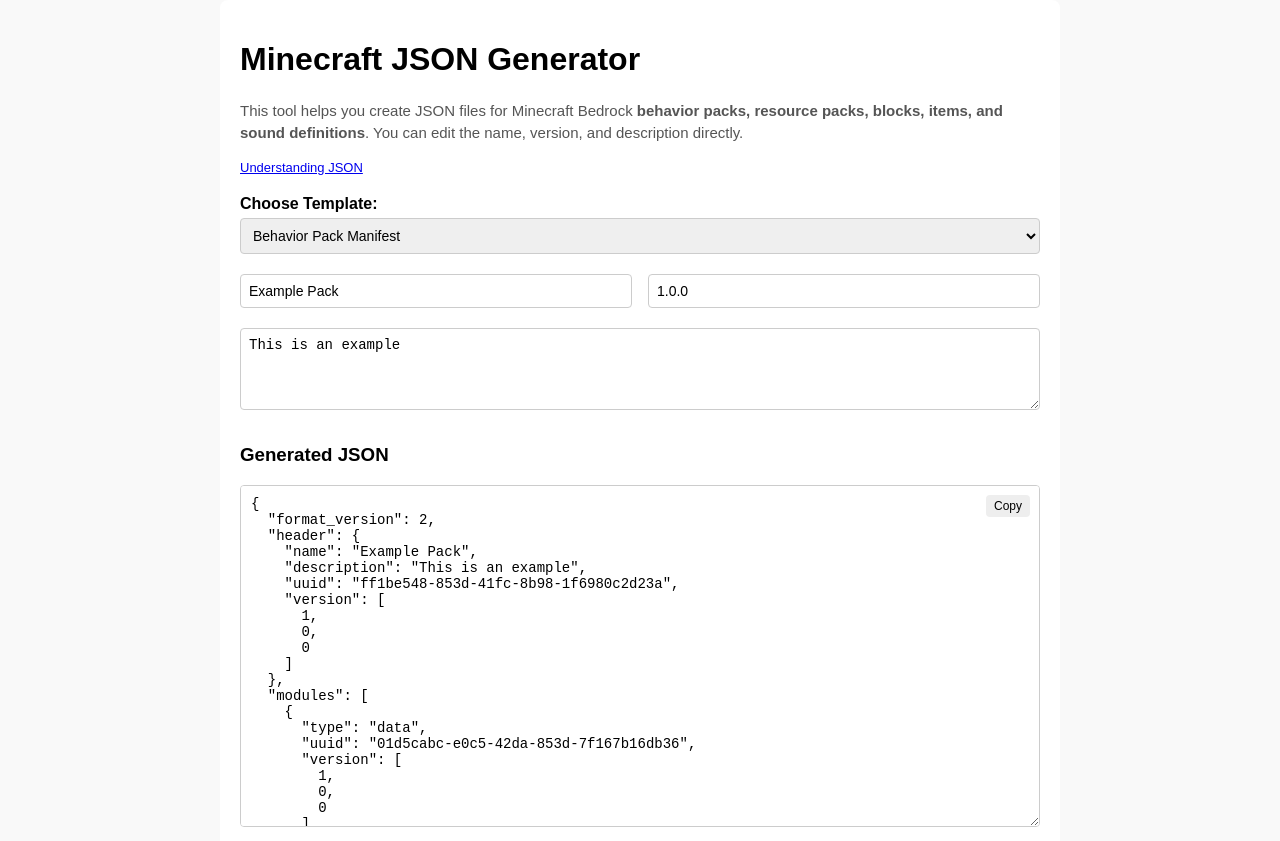
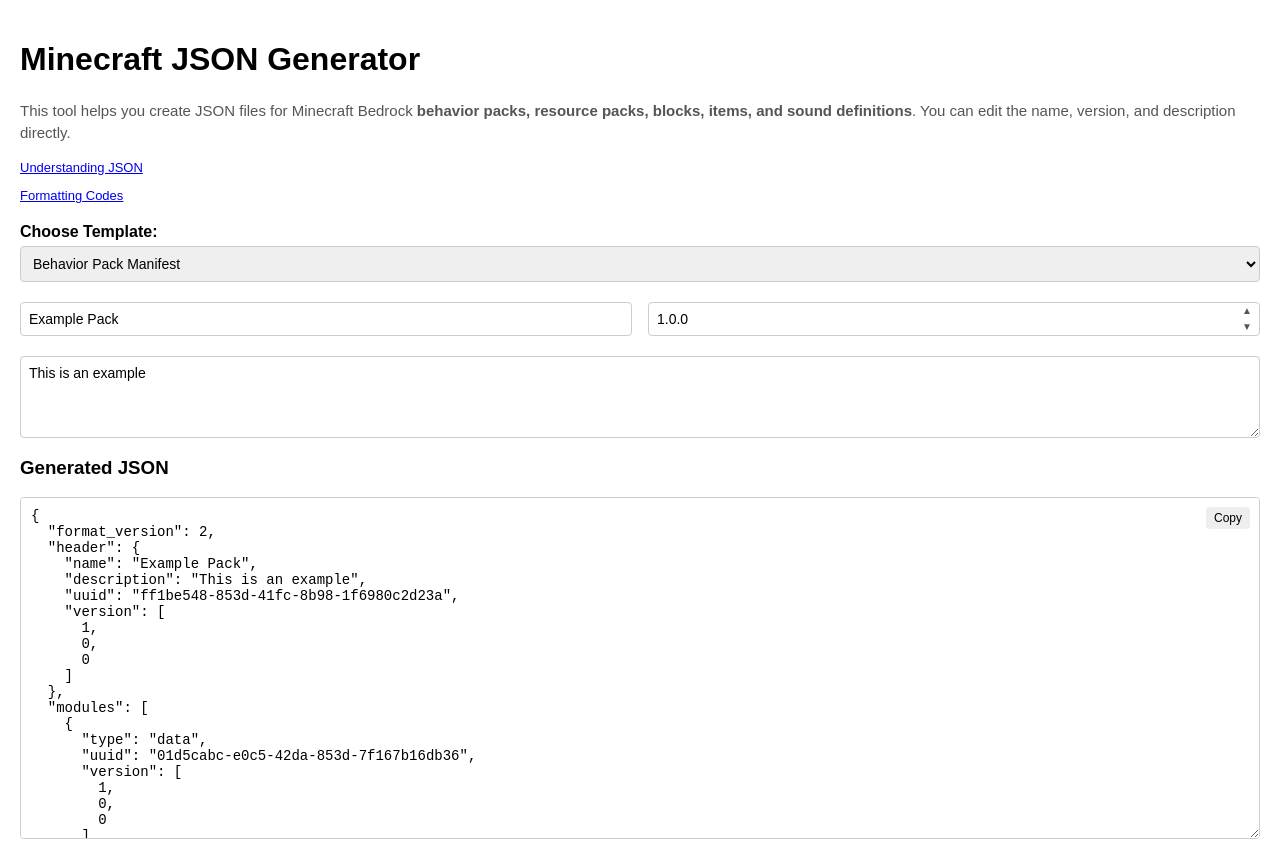
Before and after one commit to shoukelp/JSON-generator, a React (Create React App) app: page / in a window 1280 px wide. Shown: the top 841 px of the page. Built offline with nearby package versions, Linux system fonts and the light colour scheme.

Commit message:
Some changes

```diff
--- a/src/App.jsx
+++ b/src/App.jsx
@@ -1,9 +1,8 @@
-// src/App.jsx
 import React, { useState, useEffect } from "react";
 import TemplateSelector from "./components/TemplateSelector";
 import JSONDisplay from "./components/JSONDisplay";
 import DownloadButton from "./components/DownloadButton";
-import Footer from "./components/Footer"; // Import Footer
+import Footer from "./components/Footer";
 import generateTemplate from "./utils/templateGenerator";
 import "./index.css";
 
@@ -13,12 +12,61 @@
   const [description, setDescription] = useState("This is an example");
   const [version, setVersion] = useState("1.0.0");
   const [jsonOutput, setJsonOutput] = useState("");
+  const [nameError, setNameError] = useState("");
+  const [descriptionError, setDescriptionError] = useState("");
+  const [versionError, setVersionError] = useState("");
 
+  // Convert description keeping § and newlines
   const convertDescription = (desc) =>
     desc.replace(/§/g, "\u00A7").replace(/\r?\n/g, "\n");
 
+  // Normalize version to 3 parts: "1.2" => "1.2.0"
+  const normalizeVersion = (v) => {
+    const parts = v.split(".");
+    while (parts.length < 3) parts.push("0");
+    return parts.slice(0, 3).map((p) => String(Number(p))).join(".");
+  };
+
+  // Validate version format x.y.z with numbers and dots
+  const isValidVersion = (v) => /^\d+(\.\d+){0,2}$/.test(v);
+
+  // Validation functions
+  const validateName = (value) => {
+    if (value.trim() === "") {
+      setNameError("Name cannot be empty");
+      return false;
+    } else {
+      setNameError("");
+      return true;
+    }
+  };
+
+  const validateDescription = (value) => {
+    if (value.trim() === "") {
+      setDescriptionError("Description cannot be empty");
+      return false;
+    } else {
+      setDescriptionError("");
+      return true;
+    }
+  };
+
+  const validateVersion = (value) => {
+    if (value.trim() === "") {
+      setVersionError("Version cannot be empty");
+      return false;
+    }
+    if (!isValidVersion(value)) {
+      setVersionError("Invalid version format");
+      return false;
+    }
+    setVersionError("");
+    return true;
+  };
+
   const generateJSON = () => {
-    const versionArray = version.split(".").map((v) => parseInt(v, 10));
+    const normalizedVersion = normalizeVersion(version);
+    const versionArray = normalizedVersion.split(".").map((v) => parseInt(v, 10));
     const desc = convertDescription(description);
 
     return JSON.stringify(
@@ -32,8 +80,86 @@
     );
   };
 
+  // Handlers with validation
   const handleTemplateChange = (e) => {
     setSelectedTemplate(e.target.value);
+  };
+
+  const handleNameChange = (e) => {
+    setName(e.target.value);
+    validateName(e.target.value);
+  };
+
+  const handleDescriptionChange = (e) => {
+    setDescription(e.target.value);
+    validateDescription(e.target.value);
+  };
+
+  const handleVersionChange = (e) => {
+    const value = e.target.value;
+    if (/^[0-9.]*$/.test(value)) {
+      setVersion(value);
+      validateVersion(value);
+    }
+  };
+
+  // Version increment/decrement with minimum 0.1.0
+  const incrementVersion = () => {
+    let [x, y, z] = version.split(".").map((v) => parseInt(v, 10));
+    if (isNaN(x)) x = 0;
+    if (isNaN(y)) y = 0;
+    if (isNaN(z)) z = 0;
+
+    if (z < 99) {
+      z++;
+    } else {
+      z = 0;
+      if (y < 99) {
+        y++;
+      } else {
+        y = 0;
+        x++;
+      }
+    }
+
+    setVersion(`${x}.${y}.${z}`);
+    validateVersion(`${x}.${y}.${z}`);
+  };
+
+  const decrementVersion = () => {
+    let [x, y, z] = version.split(".").map((v) => parseInt(v, 10));
+    if (isNaN(x)) x = 0;
+    if (isNaN(y)) y = 0;
+    if (isNaN(z)) z = 0;
+
+    // Minimum version is 0.0.1, can't go below this
+    if (x === 0 && y === 0 && z === 1) {
+      return;
+    }
+
+    if (z > 0) {
+      z--;
+    } else {
+      if (y > 0) {
+        y--;
+        z = 99;
+      } else {
+        if (x > 0) {
+          x--;
+          y = 99;
+          z = 99;
+        }
+      }
+    }
+
+    // Clamp to minimum 0.0.1
+    if (x === 0 && y === 0 && z === 0) {
+      y = 0;
+      z = 1;
+    }
+
+    setVersion(`${x}.${y}.${z}`);
+    validateVersion(`${x}.${y}.${z}`);
   };
 
   useEffect(() => {
@@ -48,9 +174,18 @@
         This tool helps you create JSON files for Minecraft Bedrock <strong>behavior packs, resource packs, blocks, items, and sound definitions</strong>. You can edit the name, version, and description directly.
       </p>
 
-      <p className="source-note">
-        <a href="https://wiki.bedrock.dev/guide/understanding-json">Understanding JSON</a>
+      <div className="source-note">
+        <p>
+          <a href="https://wiki.bedrock.dev/guide/understanding-json" target="_blank" rel="noopener noreferrer">
+            Understanding JSON
+          </a>
         </p>
+        <p>
+          <a href="https://minecraft.fandom.com/wiki/Formatting_codes" target="_blank" rel="noopener noreferrer">
+            Formatting Codes
+          </a>
+        </p>
+      </div>
 
       <div className="template-selector">
         <TemplateSelector selectedTemplate={selectedTemplate} onChange={handleTemplateChange} />
@@ -59,29 +194,47 @@
       {(selectedTemplate === "manifest_bp" || selectedTemplate === "manifest_rp") && (
         <>
           <div className="input-group">
+            <div style={{ flex: 1, display: "flex", flexDirection: "column" }}>
               <input
                 type="text"
                 placeholder="Name"
                 value={name}
-              onChange={(e) => setName(e.target.value)}
-              className="input-style"
+                onChange={handleNameChange}
+                className={`input-style ${nameError ? "input-error" : ""}`}
               />
+            </div>
+
+            <div className="version-input-wrapper">
               <input
                 type="text"
                 placeholder="Version (e.g. 1.0.0)"
                 value={version}
-              onChange={(e) => setVersion(e.target.value)}
-              className="input-style"
+                onChange={handleVersionChange}
+                className={`input-style ${versionError ? "input-error" : ""}`}
+              />
+              <div className="version-buttons">
+                <button type="button" onClick={incrementVersion} aria-label="Increase version">▲</button>
+                <button type="button" onClick={decrementVersion} aria-label="Decrease version">▼</button>
+              </div>
+            </div>
+          </div>
+
+          <div style={{ display: "flex", flexDirection: "column" }}>
+            <textarea
+              placeholder="Description (supports formartting codes & multiline)"
+              value={description}
+              onChange={handleDescriptionChange}
+              rows={4}
+              className={`input-style textarea-style ${descriptionError ? "input-error" : ""}`}
             />
           </div>
-
-          <textarea
-            placeholder="Description (supports § color code & multiline)"
-            value={description}
-            onChange={(e) => setDescription(e.target.value)}
-            rows={4}
-            className="input-style textarea-style"
-          />
+          {(nameError || versionError || descriptionError) && (
+            <div className="error-text-group">
+              {nameError && <div>{nameError}</div>}
+              {versionError && <div>{versionError}</div>}
+              {descriptionError && <div>{descriptionError}</div>}
+            </div>
+          )}
         </>
       )}
 
--- a/src/index.css
+++ b/src/index.css
@@ -1,4 +1,4 @@
-/* index.css */
+/* Base styles */
 body {
   font-family: sans-serif;
   background: #f9f9f9;
@@ -6,14 +6,17 @@
   padding: 0;
 }
 
+/* Container menyatu penuh */
 .container {
-  max-width: 800px;
-  margin: auto;
+  width: 100%;
+  min-height: 100vh;
   padding: 20px;
   background: #fff;
-  border-radius: 8px;
+  border-radius: 0;
+  box-sizing: border-box;
 }
 
+/* Heading & Description */
 .description {
   margin-top: 0;
   font-size: 15px;
@@ -25,24 +28,6 @@
   font-size: 13px;
   color: #777;
   margin-bottom: 20px;
-}
-
-.footer {
-  margin-top: 40px;
-  padding-top: 20px;
-  border-top: 1px solid #ddd;
-  text-align: center;
-  font-size: 13px;
-  color: #888;
-}
-
-.footer a {
-  color: #4caf50;
-  text-decoration: none;
-}
-
-.footer a:hover {
-  text-decoration: underline;
 }
 
 /* Template Selector */
@@ -64,7 +49,7 @@
   border-radius: 4px;
 }
 
-/* Input Area */
+/* Input Group (for name, uuid, version) */
 .input-group {
   display: flex;
   gap: 1rem;
@@ -80,18 +65,60 @@
   border-radius: 4px;
   width: 100%;
   box-sizing: border-box;
+  height: 30px;
 }
 
+/* Version Input (no special style, reuse .input-style) */
+.version-input-wrapper {
+  position: relative;
+  flex: 1;
+  max-width: 800px;
+  display: flex;
+  align-items: stretch; /* Ubah dari center ke stretch */
+}
+
+.version-input-wrapper .input-style {
+  height: 100%;
+}
+
+.version-buttons {
+  position: absolute;
+  right: 5px;
+  top: 50%;
+  transform: translateY(-50%);
+  display: flex;
+  flex-direction: column;
+  gap: 2px;
+}
+
+.version-buttons button {
+  width: 16px;
+  height: 14px;
+  font-size: 10px;
+  line-height: 12px;
+  border: none;
+  background: none;
+  padding: 0;
+  color: #555;
+  cursor: pointer;
+}
+
+.version-buttons button:hover {
+  color: #000;
+}
+
+/* Textarea (for description, JSON output) */
 .textarea-style {
   width: 100%;
   margin-top: 10px;
   resize: vertical;
   box-sizing: border-box;
-}
-
-/* JSON Output */
-.json-display {
-  margin-top: 30px;
+  padding: 8px;
+  font-size: 14px;
+  border: 1px solid #ccc;
+  border-radius: 4px;
+  min-height: 80px;
+  font-family: inherit;
 }
 
 .textarea-container {
@@ -111,7 +138,25 @@
   min-height: 300px;
 }
 
-/* Copy Button */
+/* Validation Styles */
+.input-error {
+  border-color: #e74c3c !important;
+}
+
+.error-text {
+  color: #e74c3c;
+  font-size: 12px;
+  margin-top: 2px;
+}
+
+.error-text-group {
+  color: #e74c3c;
+  font-size: 12px;
+  margin-top: 6px;
+  line-height: 1.4;
+}
+
+/* Buttons */
 .copy-button {
   position: absolute;
   top: 10px;
@@ -129,7 +174,6 @@
   background-color: #ddd;
 }
 
-/* Download Button */
 .download-button {
   margin-top: 20px;
   padding: 8px 16px;
@@ -145,3 +189,22 @@
 .download-button:hover {
   background-color: #45a049;
 }
+
+/* Footer */
+.footer {
+  margin-top: 40px;
+  padding-top: 20px;
+  border-top: 1px solid #ddd;
+  text-align: center;
+  font-size: 13px;
+  color: #888;
+}
+
+.footer a {
+  color: #4caf50;
+  text-decoration: none;
+}
+
+.footer a:hover {
+  text-decoration: underline;
+}
--- a/src/utils/templateGenerator.js
+++ b/src/utils/templateGenerator.js
@@ -46,7 +46,7 @@
         ]
       };
 
-    // ... block, item, etc.
+    // definitions
     case "block":
       return {
         format_version: "1.16.100",
```
Lines whose indentation alone changed are shown as unchanged.
